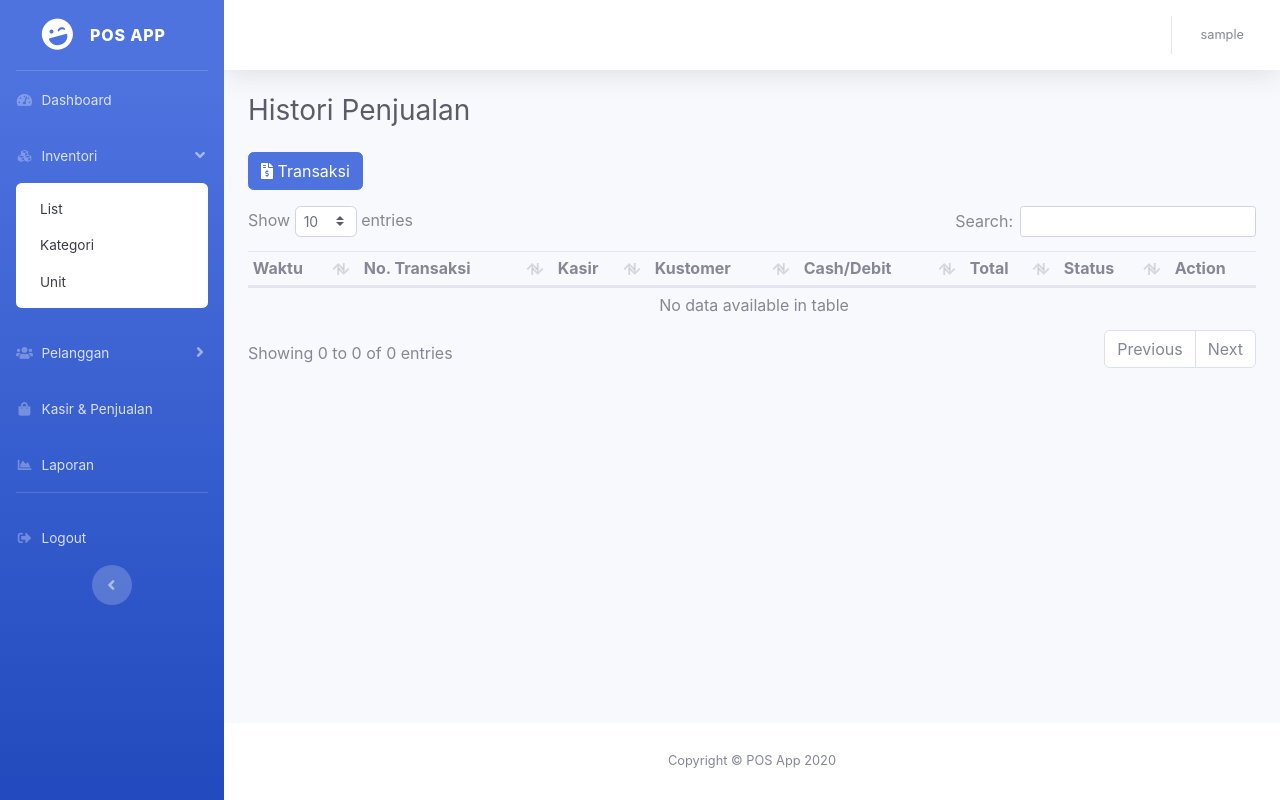
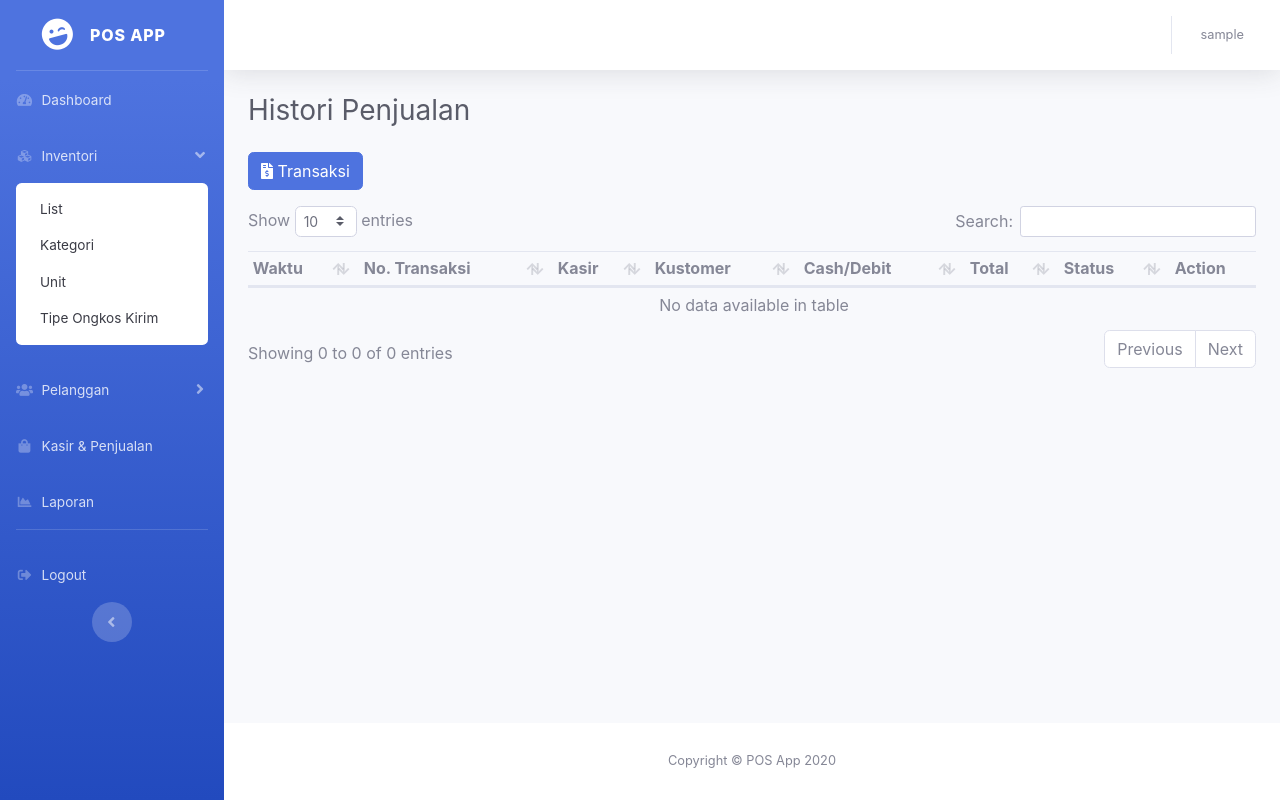
Before and after one commit to rennuas/pos, a CodeIgniter app: page /casier/index.php/sales/list in a window 1280 px wide, after a click on "Inventori". Run offline with CodeIgniter, Linux system fonts and the light colour scheme; the visitor is signed in with stand-in values (Sample User, id 1); data that the repository does not hold is empty.

Commit message:
Add Tipe Ongkos Kirim Menu

```diff
--- a/application/views/templates/sidebar.php
+++ b/application/views/templates/sidebar.php
@@ -29,6 +29,7 @@
                         <a class="collapse-item" href="<?= site_url('Inventories'); ?>">List</a>
                         <a class="collapse-item" href="<?= site_url('Inventory_categories'); ?>">Kategori</a>
                         <a class="collapse-item" href="<?= site_url('Stock_unit'); ?>">Unit</a>
+                        <a class="collapse-item" href="<?= site_url('Delivery_type'); ?>">Tipe Ongkos Kirim</a>
                     </div>
                 </div>
             </li>
```
